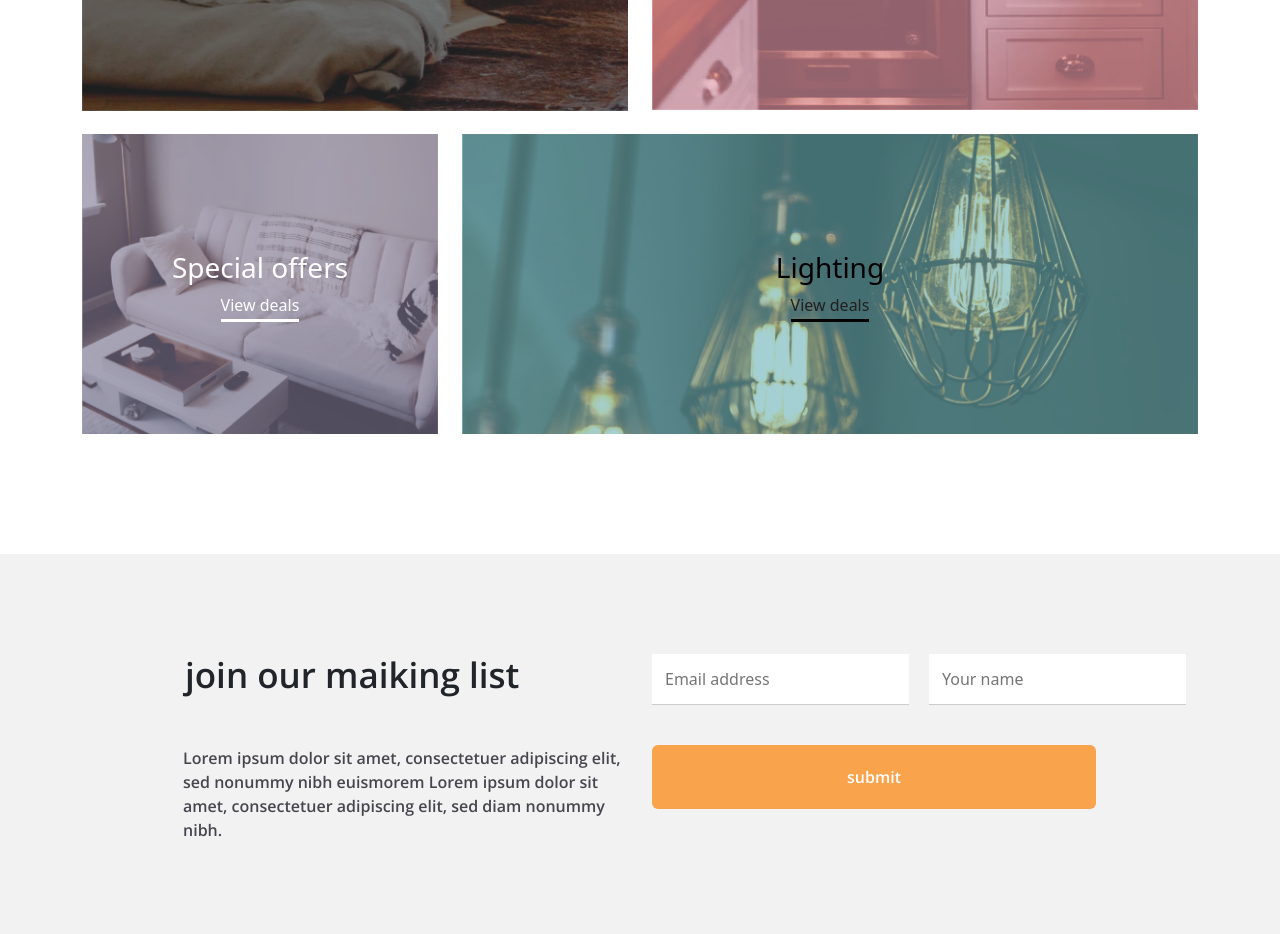
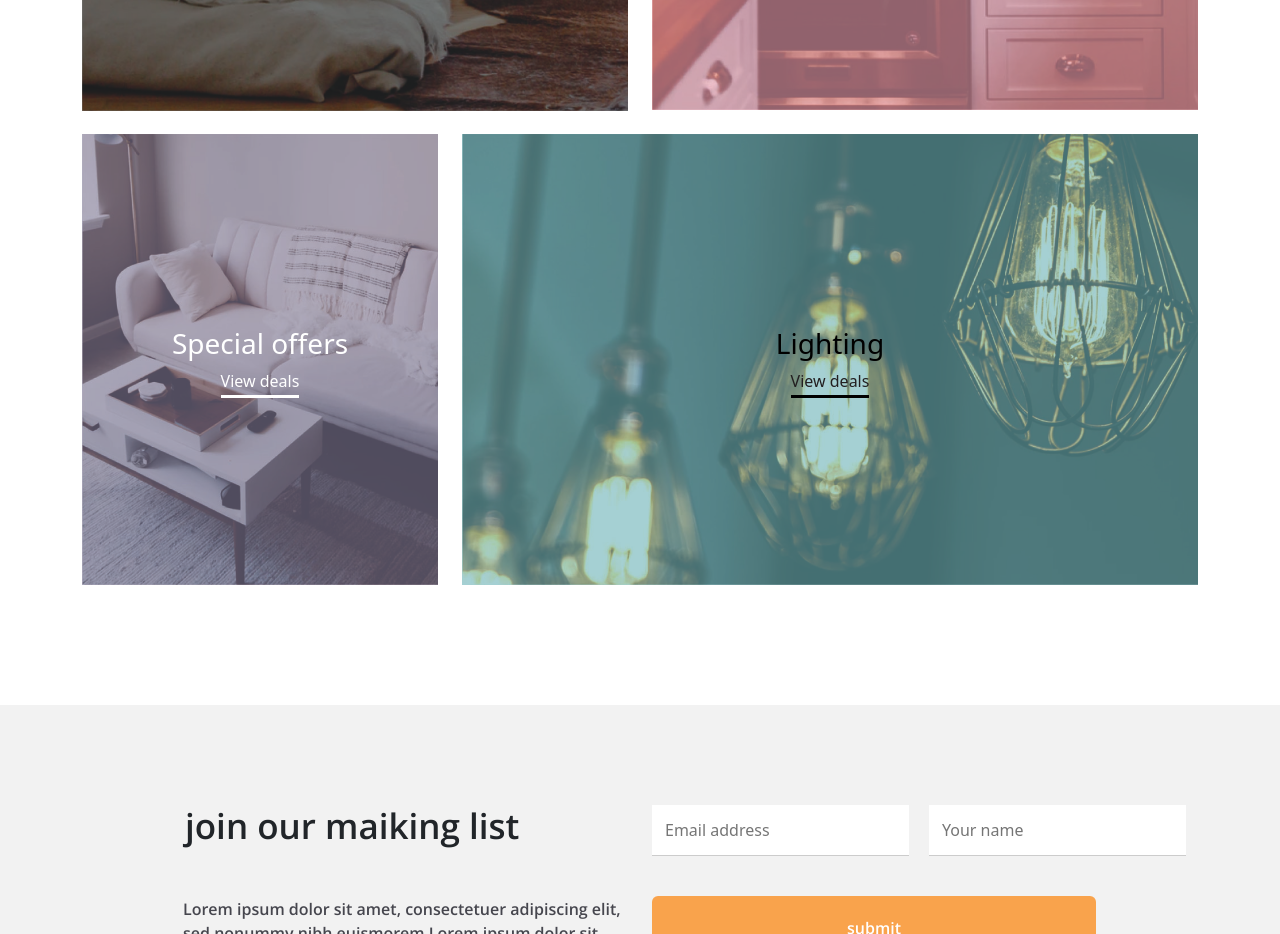
Before and after one commit to Huyentran226112/Bai_test1, a plain HTML site: page index.html in a window 1280 px wide. Shown: the part 3262-4196 px from the top of the page. Drawn offline with nearby package versions, Linux system fonts and the light colour scheme.

Commit message:
lounge img

```diff
--- a/style.css
+++ b/style.css
@@ -290,8 +290,6 @@ a.sepical-category {
   height: 100%;
   background-color: black;
   opacity: 0.5;
-
-
 }
 .special-title,
 .special-text,
@@ -315,14 +313,14 @@ background-color: #efa55e;
 }
 .lounge-col-img3{
   background-image: url(./img/dog5.png);
-  min-height: 300px;
+  min-height: 451px;
 }
 .lounge-col-img3::before{
 background-color: #685f80;
 }
 .lounge-col-img4{
   background-image: url(./img/dog6.png);
-  min-height:300px;
+  min-height:451px;
 
 }
 .lounge-col-img4::before{
```
Also changed, not shown: img/footer.png (added), index.html (line endings or trailing spaces).
